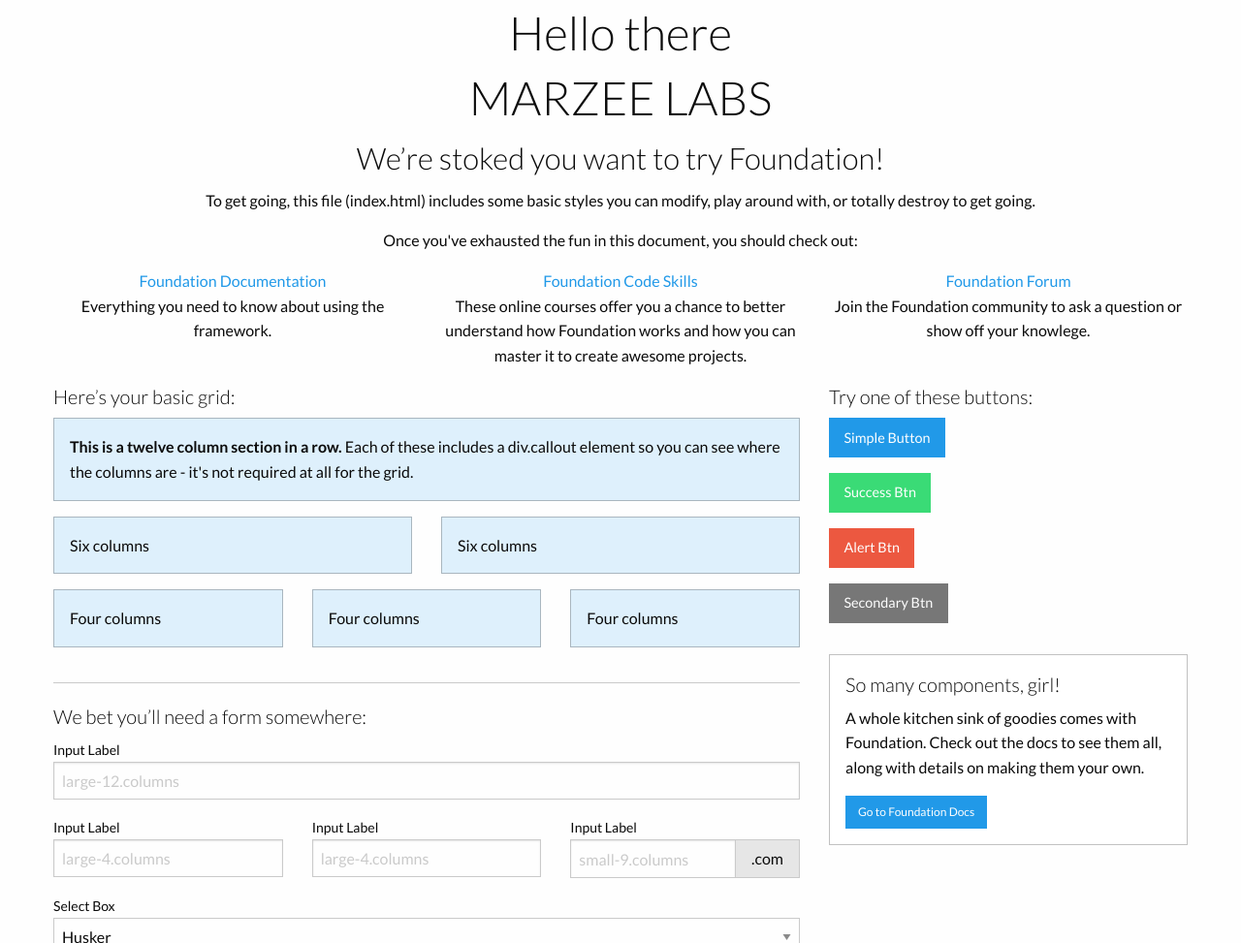
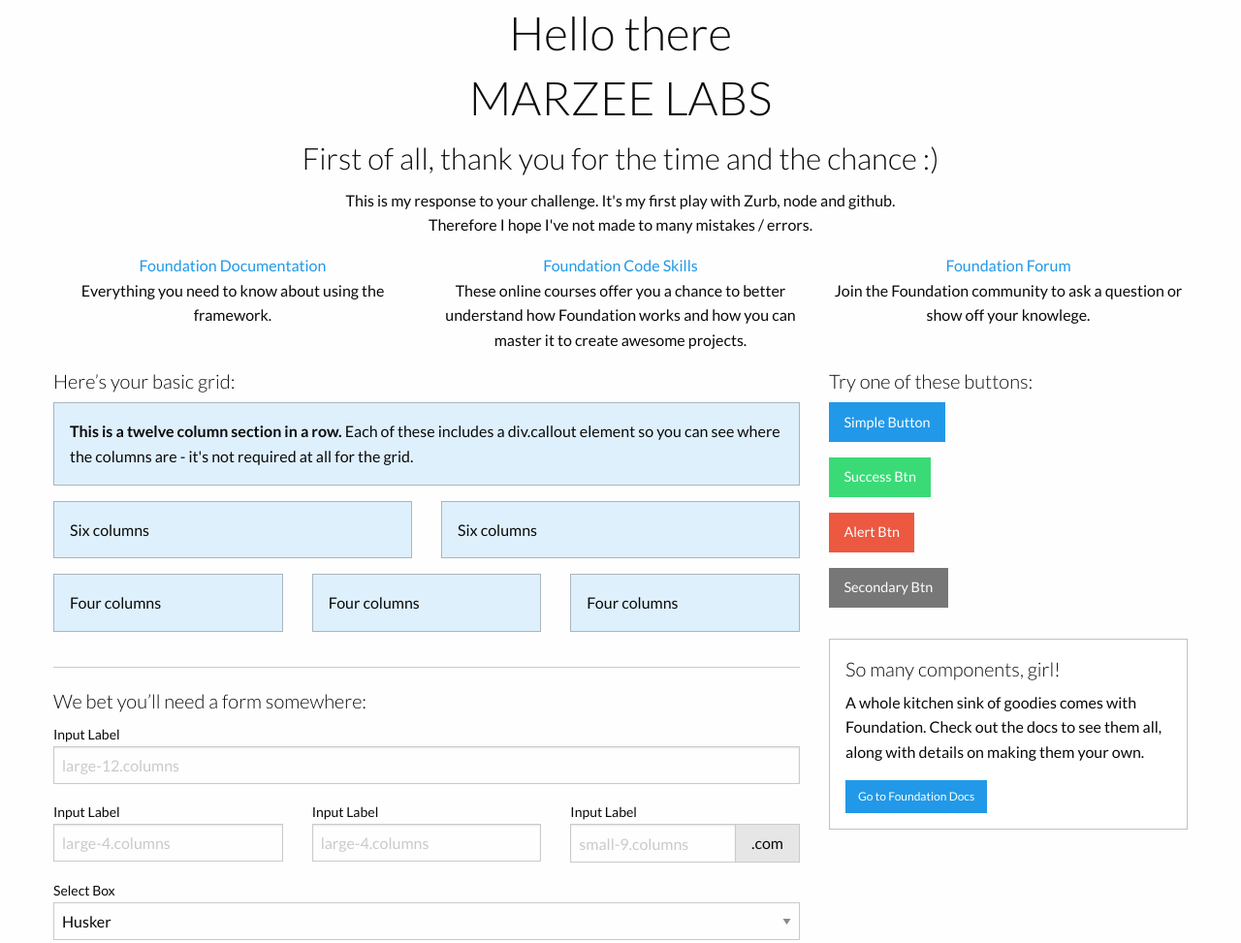
Before and after one commit to pdsdesign/mz-challenge, a website: page index.html in a window 1280 px wide. Shown: the top 973 px of the page at 97% size. Drawn offline with Linux system fonts and the light colour scheme.

Commit message:
no message

```diff
--- a/index.html
+++ b/index.html
@@ -18,9 +18,8 @@
     <div class="row text-center ">
       <div class="large-12 columns">
         <div>
-          <h3>We&rsquo;re stoked you want to try Foundation! </h3>
-          <p>To get going, this file (index.html) includes some basic styles you can modify, play around with, or totally destroy to get going.</p>
-          <p>Once you've exhausted the fun in this document, you should check out:</p>
+          <h3>First of all, thank you for the time and the chance :) </h3>
+          <p>This is my response to your challenge. It's my first play with Zurb, node and github. <br>Therefore I hope I've not made to many mistakes / errors.</p>
 
           <div class="row">
             <div class="large-4 medium-4 columns">
```
